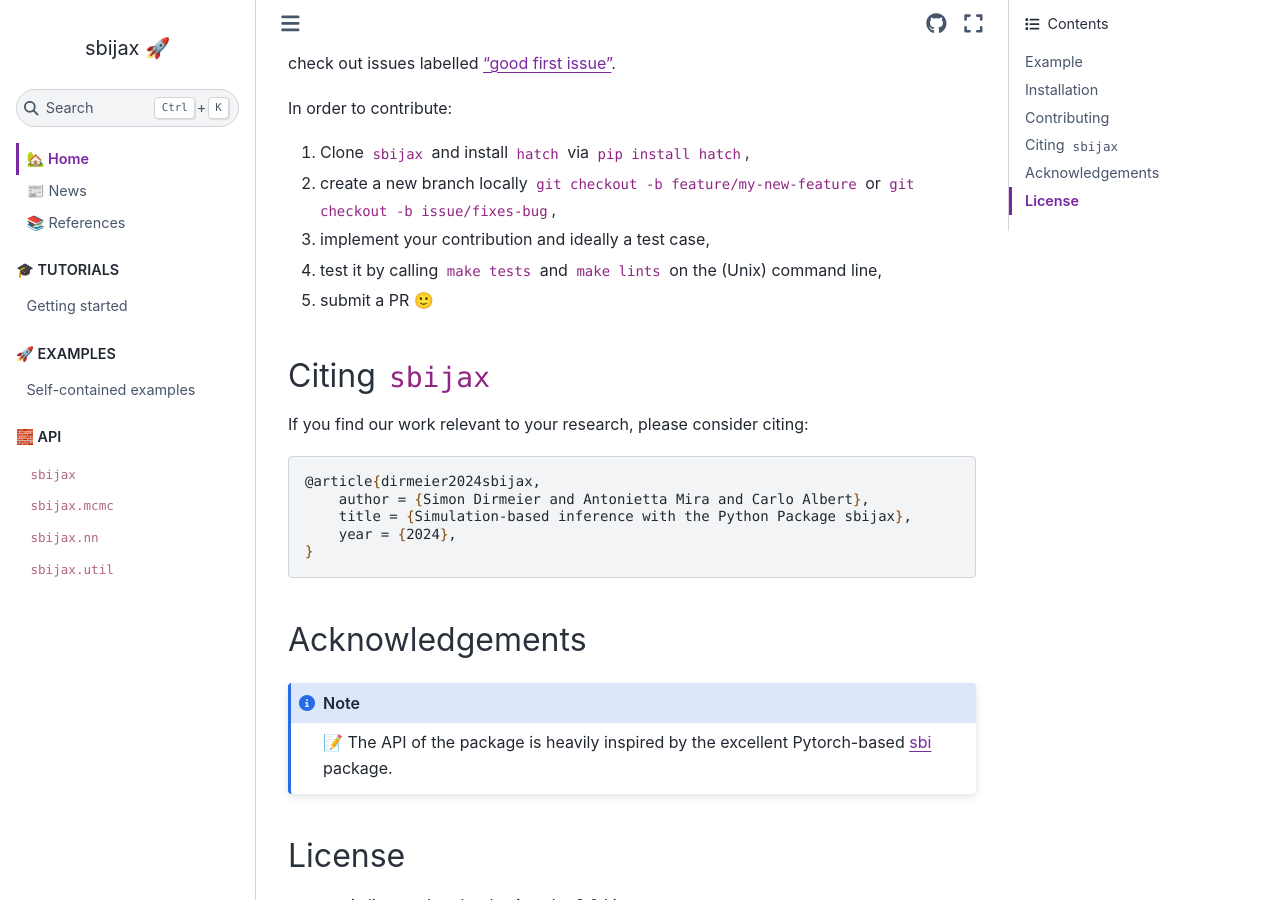
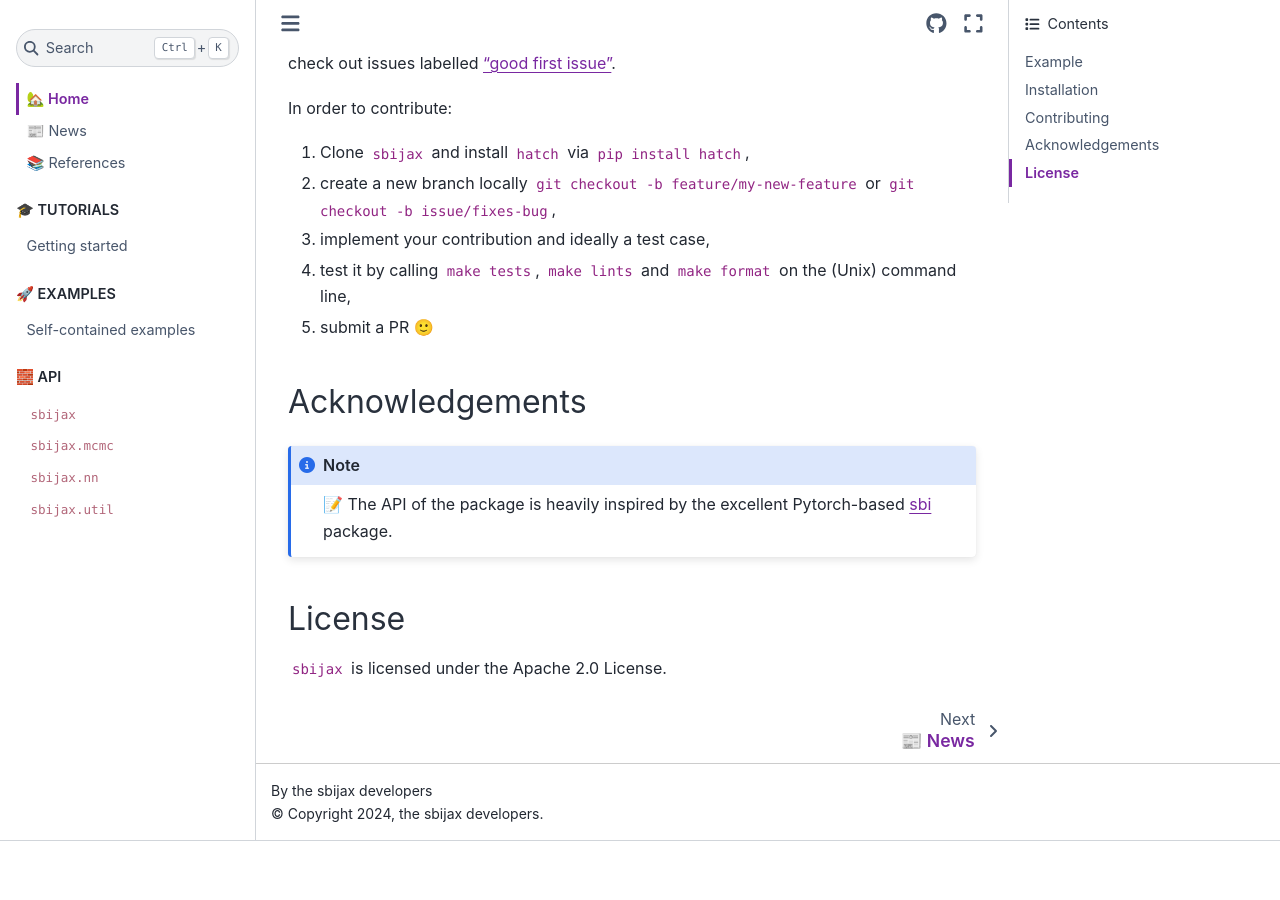
Before and after one commit to dirmeier/sbijax, a Sphinx documentation site: the page built from docs/index.rst, in a window 1280 px wide and 900 px high, scrolled down 1563 px. Built offline with Sphinx 7.4.7 and the Sphinx Book theme 1.1.4, drawn with Linux system fonts in a browser that asks for light colours; pages that are not in the unit, such as notebooks, are missing from menus; after the commit the page ends 2404 px from its top, so only the background shows below that; some of the changed text lies outside the part shown.

```diff
--- a/docs/index.rst
+++ b/docs/index.rst
@@ -82,22 +82,8 @@ In order to contribute:
 1) Clone :code:`sbijax` and install :code:`hatch` via :code:`pip install hatch`,
 2) create a new branch locally :code:`git checkout -b feature/my-new-feature` or :code:`git checkout -b issue/fixes-bug`,
 3) implement your contribution and ideally a test case,
-4) test it by calling ``make tests`` and ``make lints`` on the (Unix) command line,
+4) test it by calling ``make tests``, ``make lints`` and ``make format`` on the (Unix) command line,
 5) submit a PR 🙂
-
-
-Citing ``sbijax``
------------------
-
-If you find our work relevant to your research, please consider citing:
-
-.. code-block:: latex
-
-    @article{dirmeier2024sbijax,
-        author = {Simon Dirmeier and Antonietta Mira and Carlo Albert},
-        title = {Simulation-based inference with the Python Package sbijax},
-        year = {2024},
-    }
 
 Acknowledgements
 ----------------
```
Also changed, not shown: other parts of docs/index.rst (+1 -1 lines), README.md (+28 -31 lines).
